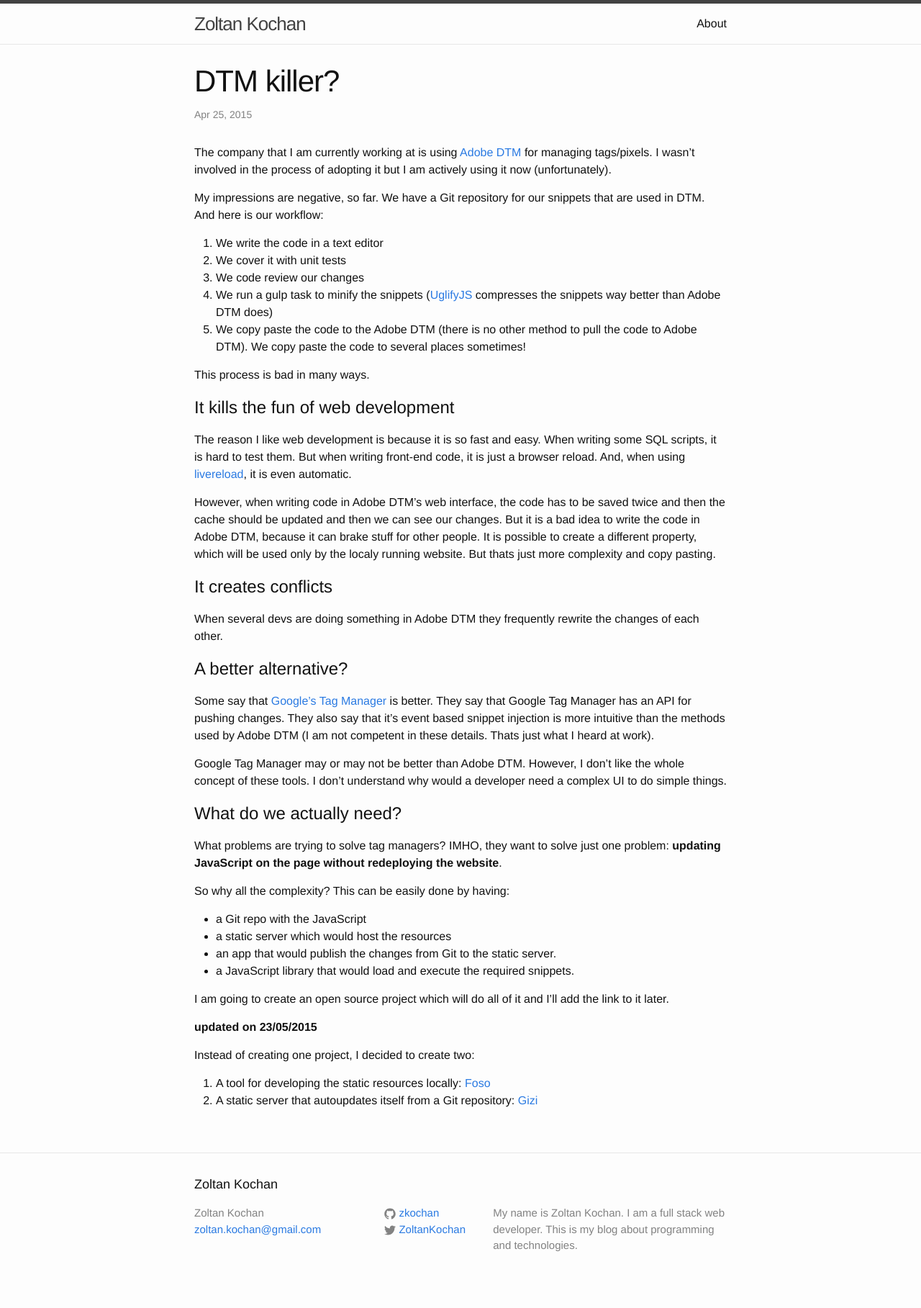
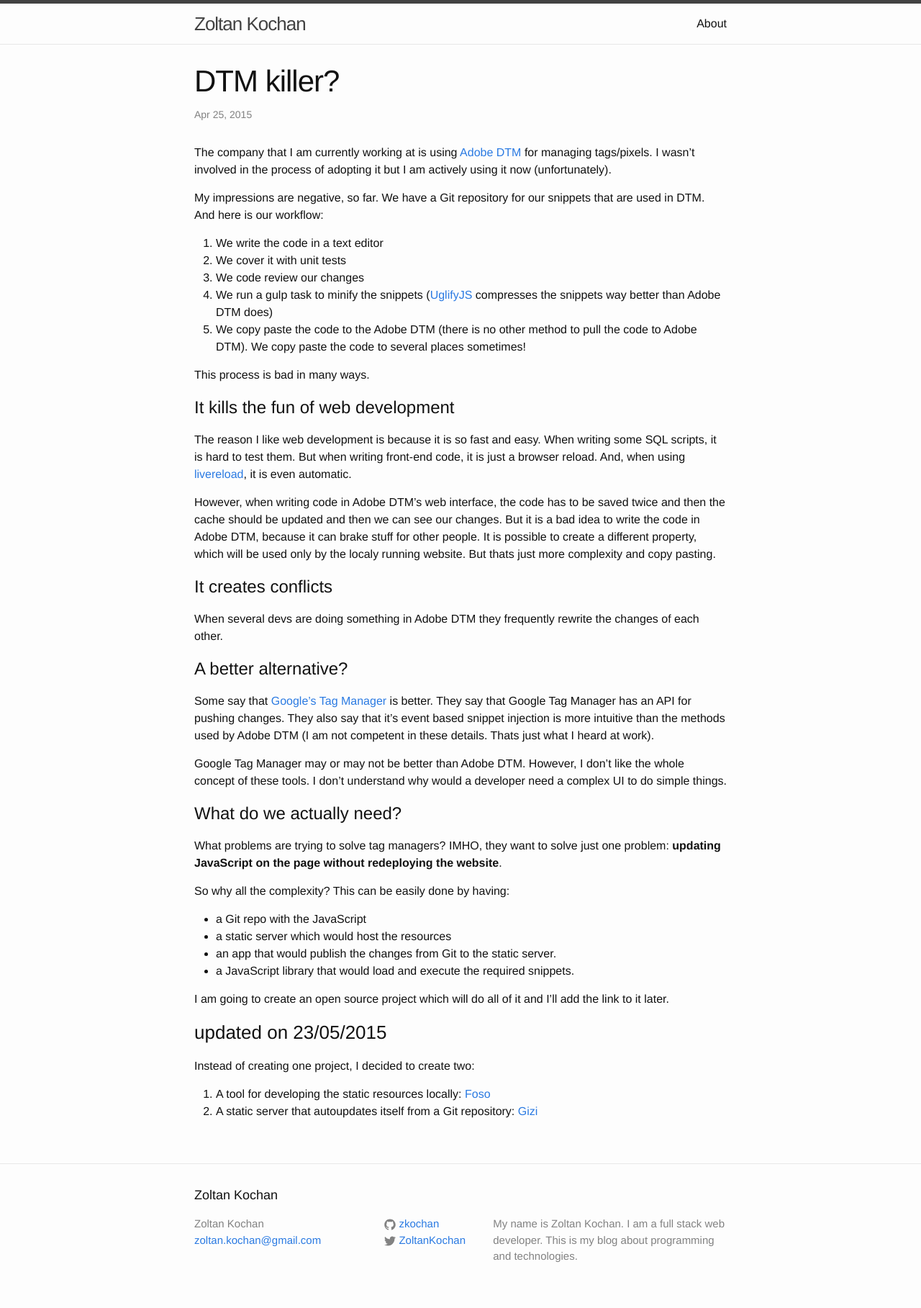
Before and after one commit to zkochan/zkochan.github.io, a Jekyll site: the page built from _posts/2015-04-25-tag-manager-killer.markdown, in a window 1280 px wide. Shown: the whole page at 72% size. Built offline with Jekyll 4.4.1, drawn with Linux system fonts in a browser that asks for light colours; comment, search, counter and statistics services are not loaded.

```diff
--- a/_posts/2015-04-25-tag-manager-killer.markdown
+++ b/_posts/2015-04-25-tag-manager-killer.markdown
@@ -50,7 +50,7 @@ So why all the complexity? This can be easily done by having:
 
 I am going to create an open source project which will do all of it and I'll add the link to it later.
 
-**updated on 23/05/2015**
+###updated on 23/05/2015
 
 Instead of creating one project, I decided to create two:
 
```
